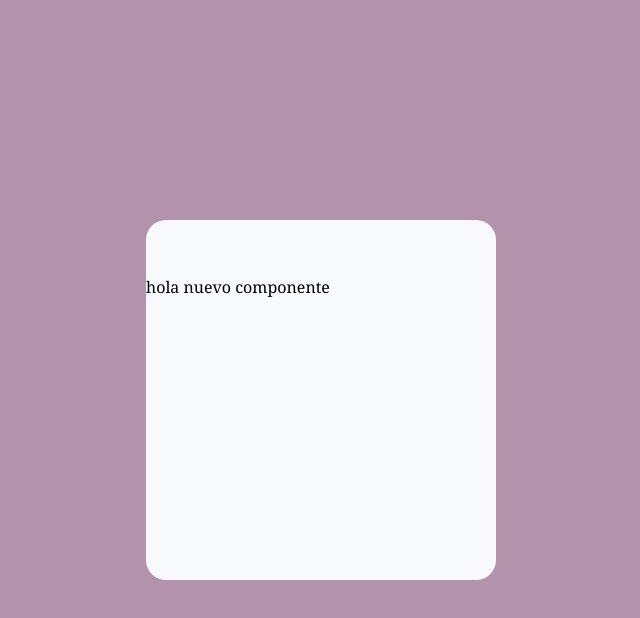
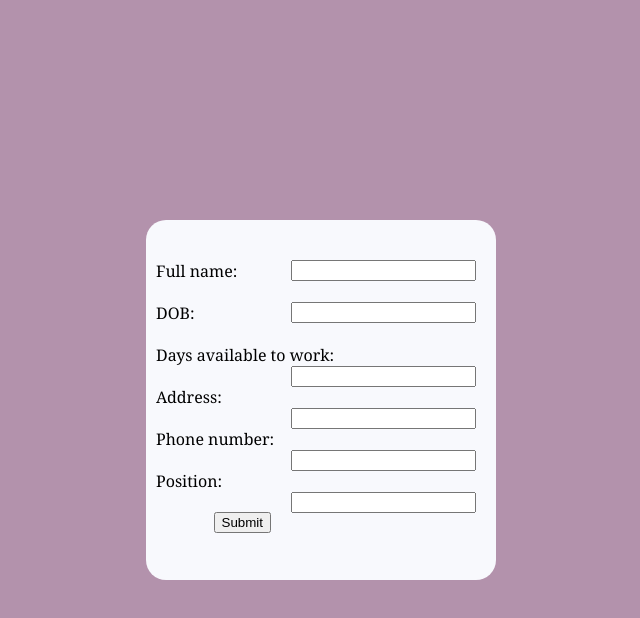
Before and after one commit to fakedann/phase-3-frontend, a React (Create React App) app in the folder frontend/: page / in a window 1280 px wide. Both pictures are taken after a click on the button "Add Employee". Shown: the top 618 px of the page, without its empty margins (319-959 px from the left). Built offline with nearby package versions, Linux system fonts and the light colour scheme.

Commit message:
Add form for new employee

```diff
--- a/frontend/src/App.css
+++ b/frontend/src/App.css
@@ -67,3 +67,14 @@ body {
   background-color: white;
   border-color: #dda15e;
 }
+
+label {
+  display: block;
+  margin-bottom: 20px;
+  margin-left: 10px;
+}
+
+input {
+  float: right;
+  margin-right: 20px;
+}
--- a/frontend/src/CreateEmployee.js
+++ b/frontend/src/CreateEmployee.js
@@ -2,9 +2,60 @@ import { useState } from 'react';
 
 function CreateEmployee(){
 
+  const [formData, setForm] = useState({
+    name: '',
+    dob: '',
+    available: '',
+    address: '',
+    phone: '',
+    position: ''
+
+  })
+
+  function handleChange(event){
+    const name = event.target.name;
+    let value = event.target.value;
+
+    setForm({
+      ...formData,
+      [name]: value,
+    });
+  }
+
+  function handleSubmit(event){
+    event.preventDefault()
+    console.log(formData)
+  }
+
   return(
     <div className="mainSection">
-      <p>hola nuevo componente</p>
+      <form onSubmit={handleSubmit}>
+        <label>
+          Full name:
+        <input type="text" name="name" value={formData.name} onChange={handleChange}/>
+        </label>
+        <label>
+          DOB:
+        <input type="text" name="dob" value={formData.dob} onChange={handleChange}/>
+        </label>
+        <label>
+          Days available to work:
+        <input type="text" name="available" value={formData.available} onChange={handleChange}/>
+        </label>
+        <label>
+          Address:
+        <input type="text" name="address" value={formData.address} onChange={handleChange}/>
+        </label>
+        <label>
+          Phone number:
+        <input type="text" name="phone" value={formData.phone} onChange={handleChange}/>
+        </label>
+        <label>
+          Position:
+        <input type="text" name="position" value={formData.position} onChange={handleChange}/>
+        </label>
+        <input type="submit" value="Submit" />
+     </form>
     </div>
 
   )
```
